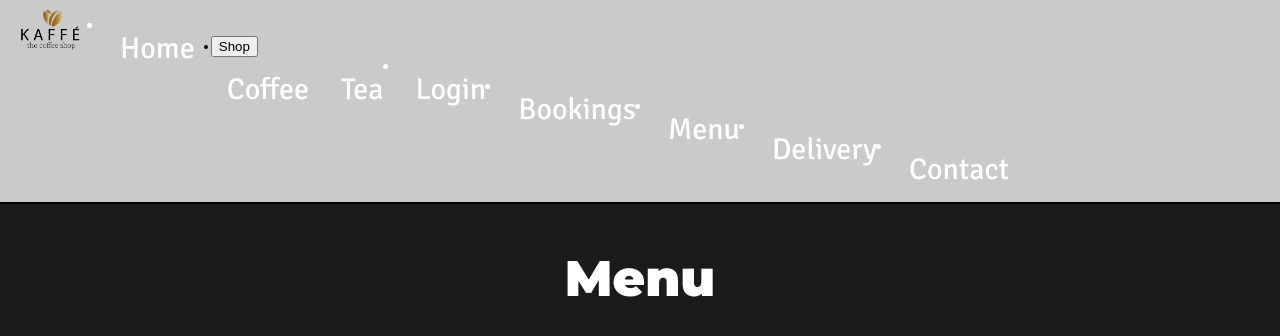
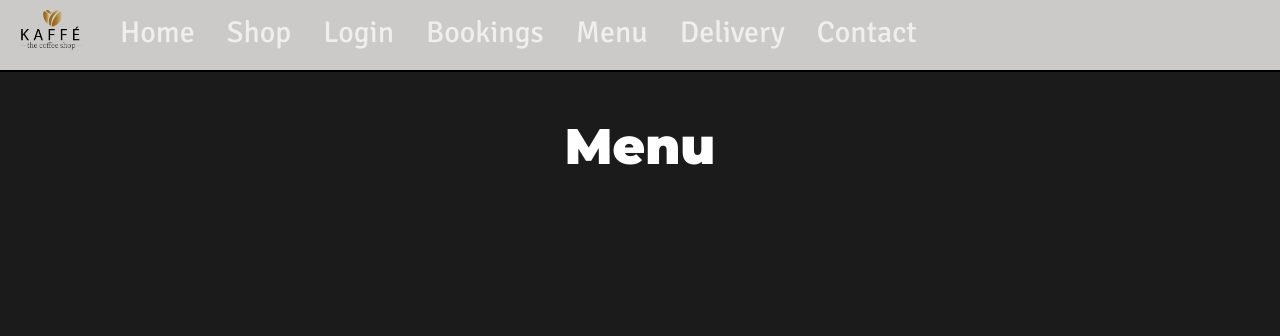
Before and after one commit to polytheshepard/cocobean.com, a PHP site: page /menu.php in a window 1280 px wide. Shown: the top 336 px of the page. Run offline with PHP 8.4, Linux system fonts and the light colour scheme.

Commit message:
Updated nav

```diff
--- a/css/service2-style.css
+++ b/css/service2-style.css
@@ -56,6 +56,91 @@
    opacity: 1;
    color: #fff;
 }
+
+.dropdown {
+    float: left;
+    overflow: hidden;
+ }
+
+ .dropdown .dropbtn {
+    font-size: 30px;
+    border: none;
+    outline: none;
+    color: white;
+    padding: 14px 16px;
+    background-color: inherit;
+    font-family: 'Signika', sans-serif;
+ }
+
+ .navbar a:hover, .dropdown:hover .dropbtn {
+    color: #000;
+ }
+
+ nav:hover, nav a:hover, nav a:active {
+    color: #fff;
+    transition: 0.5s;
+    opacity: 1;
+ }
+
+ .dropdown-content {
+    display: none;
+    position: absolute;
+    background-color: #f9f9f9;
+    min-width: 160px;
+    box-shadow: 0px 8px 16px 0px rgba(0,0,0,0.2);
+    z-index: 1;
+ }
+
+ .dropdown-content a {
+    float: none;
+    color: #000;
+    padding: 12px 6px;
+    text-decoration: none;
+    display: block;
+    text-align: left;
+ }
+
+ .dropdown-content a:hover {
+    background-color: #ddd;
+ }
+
+ .dropdown:hover .dropdown-content {
+    display: block;
+ }
+
+ .dropbtn {
+    cursor: pointer;
+ }
+
+ nav ul li {
+    text-decoration: none;
+    list-style: none;
+    display: inline;
+ }
+
+ ul {
+    text-decoration: none;
+    list-style: none;
+    margin: 0;
+    padding: 0;
+    word-spacing: 30px;
+    font-family: 'Signika', sans-serif;
+    font-size: 25px;
+    color: #fff;
+    transition: .5s;
+    opacity: 0.7;
+ }
+
+ ul a {
+    text-decoration: none;
+    list-style: none;
+    color: #000;
+ }
+
+ ul a:focus {
+    color: #000;
+ }
+
 .selection-container {
     display: grid;
 }
```
